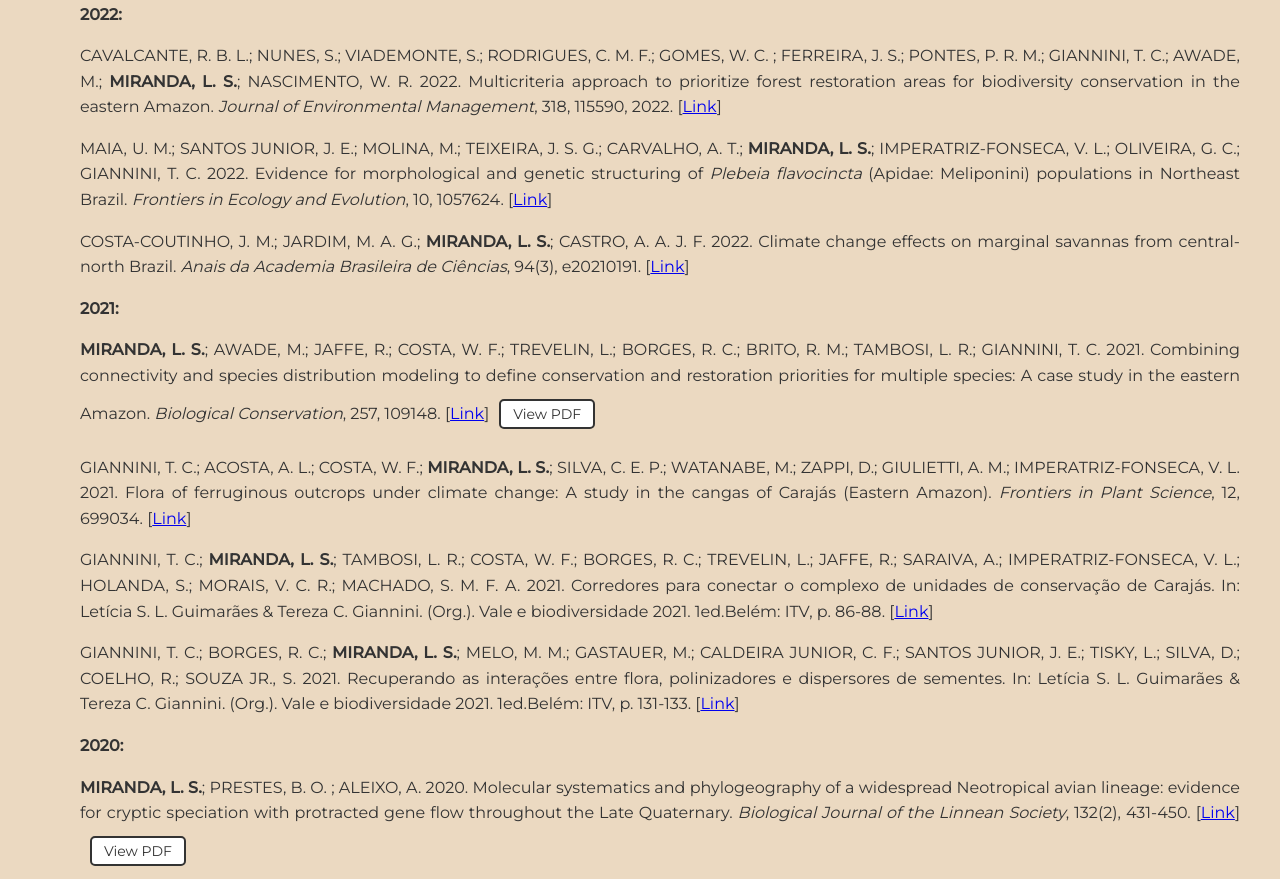
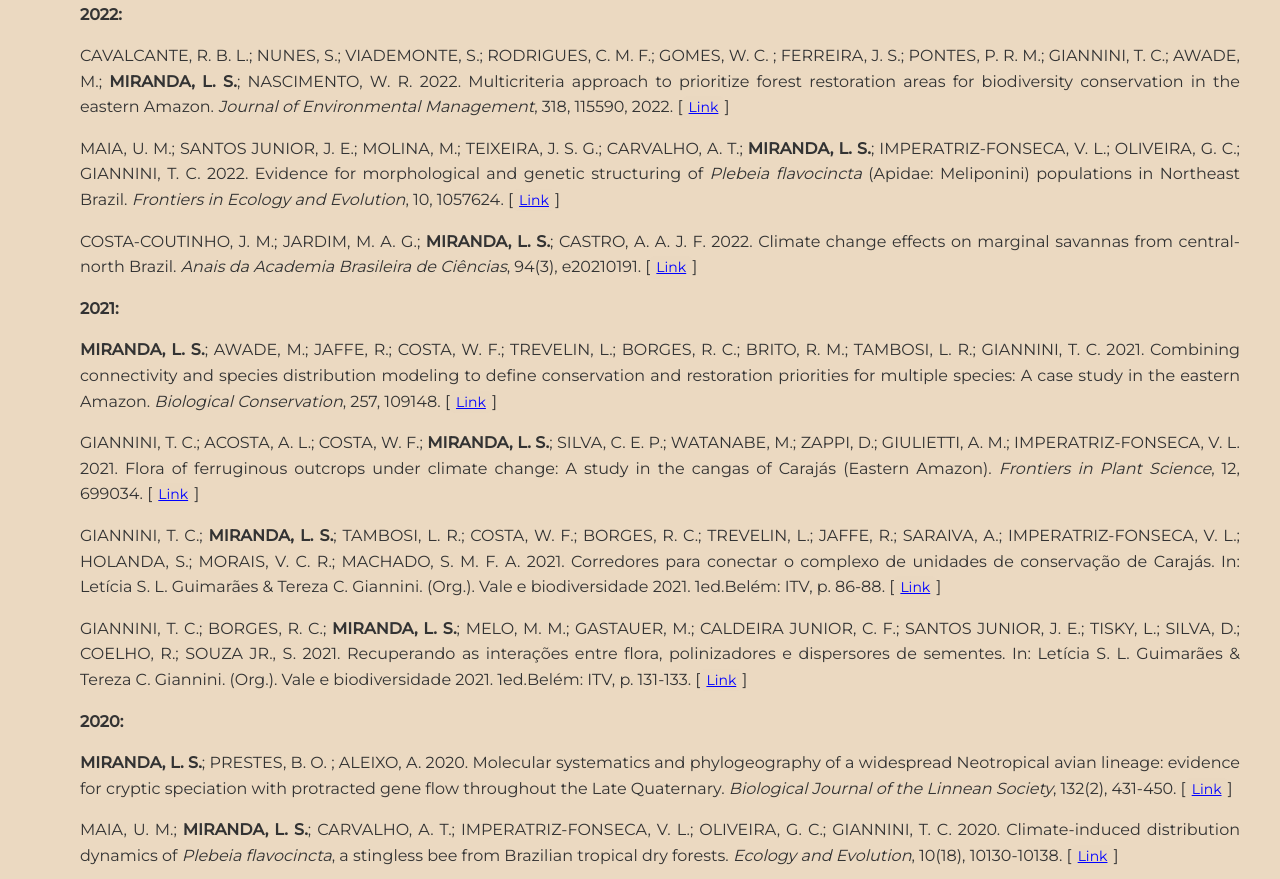
Before and after one commit to smrebeca/lmiranda, a plain HTML site: page index.html in a window 1280 px wide. Shown: the part 2120-2999 px from the top of the page. Drawn offline with Linux system fonts and the light colour scheme.

Commit message:
Collaboration for adjustments

```diff
--- a/index.html
+++ b/index.html
@@ -118,7 +118,7 @@
                     <strong>2021:</strong>
                     <li>
                         <!-- <strong>2021:</strong> -->
-                        <p><b>MIRANDA, L. S.</b>; AWADE, M.; JAFFE, R.; COSTA, W. F.; TREVELIN, L.; BORGES, R. C.; BRITO, R. M.; TAMBOSI, L. R.; GIANNINI, T. C. 2021. Combining connectivity and species distribution modeling to define conservation and restoration priorities for multiple species: A case study in the eastern Amazon. <i>Biological Conservation</i>, 257, 109148. [<a href="https://doi.org/10.1016/j.biocon.2021.109148" target="_blank">Link</a>]<button class="pdf-view" data-url="./publications/1-s2.0-S0006320721002007-main.pdf">View PDF</button> </p>
+                        <p><b>MIRANDA, L. S.</b>; AWADE, M.; JAFFE, R.; COSTA, W. F.; TREVELIN, L.; BORGES, R. C.; BRITO, R. M.; TAMBOSI, L. R.; GIANNINI, T. C. 2021. Combining connectivity and species distribution modeling to define conservation and restoration priorities for multiple species: A case study in the eastern Amazon. <i>Biological Conservation</i>, 257, 109148. [<a href="https://doi.org/10.1016/j.biocon.2021.109148" target="_blank">Link</a>]</p>
                     </li>
 
                     <li>
@@ -142,7 +142,7 @@
                     <strong>2020:</strong>
                     <li>
                         <!-- <strong>2020:</strong> -->
-                        <p><b>MIRANDA, L. S.</b>; PRESTES, B. O. ; ALEIXO, A. 2020. Molecular systematics and phylogeography of a widespread Neotropical avian lineage: evidence for cryptic speciation with protracted gene flow throughout the Late Quaternary. <i>Biological Journal of the Linnean Society</i>, 132(2), 431-450. [<a href="https://doi.org/10.1093/biolinnean/blaa193" target="_blank">Link</a>] <button class="pdf-view" data-url="./publications/blaa193.pdf">View PDF</button></p>
+                        <p><b>MIRANDA, L. S.</b>; PRESTES, B. O. ; ALEIXO, A. 2020. Molecular systematics and phylogeography of a widespread Neotropical avian lineage: evidence for cryptic speciation with protracted gene flow throughout the Late Quaternary. <i>Biological Journal of the Linnean Society</i>, 132(2), 431-450. [<a href="https://doi.org/10.1093/biolinnean/blaa193" target="_blank">Link</a>]</p>
                         </li>
 
                     <li>
@@ -172,7 +172,7 @@
                     <strong>2019:</strong>
                     <li>
                         <!-- <strong>2020:</strong> -->
-                        <p><b>MIRANDA, L. S.</b>; IMPERATRIZ-FONSECA, V. L.; GIANNINI, T. C. 2019. Climate change impact on ecosystem functions provided by birds in southeastern Amazonia. <i>PLoS One</i>, 14(4), e0215229. [<a href="https://doi.org/10.1371/journal.pone.0215229" target="_blank">Link</a>] <button class="pdf-view" data-url="./publications/document.pdf">View PDF</button></p>
+                        <p><b>MIRANDA, L. S.</b>; IMPERATRIZ-FONSECA, V. L.; GIANNINI, T. C. 2019. Climate change impact on ecosystem functions provided by birds in southeastern Amazonia. <i>PLoS One</i>, 14(4), e0215229. [<a href="https://doi.org/10.1371/journal.pone.0215229" target="_blank">Link</a>]</p>
                     </li>
 
                     <li>
--- a/style.css
+++ b/style.css
@@ -19,6 +19,10 @@ body {
 h1, h2, h3, h4, h5, h6 {
     color: black;
 }
+
+/* p {
+    letter-spacing: -0.5px;
+} */
 
 .profile-photo {
     max-width: 200px; /* Adjust the width as needed */
@@ -90,38 +94,22 @@ header {
 
 .publications ul li{
     list-style-type: none;
+    margin-bottom: 10px;
 }
 
-/* Estilos para o botão de visualização de PDF */
-.pdf-view {
+.publications ul li a {
     display: inline-block;
-    margin: 10px;
-    padding: 4px 12px;
-    border: 2px solid #333; /* Adicionando borda */
-    background-color: #fff; /* Cor de fundo branca */
-    color: #333; /* Cor do texto */
-    font-family: 'Montserrat', sans-serif;
     font-size: 14px;
+    padding: 0 6px;
+    background-color: var(--accent-color);
+    color: blue;
+    text-decoration: underline;
     border-radius: 5px;
-    cursor: pointer;
-    transition: background-color 0.3s ease, color 0.3s ease; /* Suavizando a transição de cores */
+    transition: background-color 0.3s ease;
 }
 
-.pdf-view:hover {
-    background-color: #333; /* Alterando a cor de fundo ao passar o mouse */
-    color: #fff; /* Alterando a cor do texto ao passar o mouse */
-}
-
-.pdf-view:focus {
-    outline: none;
-}
-
-.pdf-view:hover, .pdf-view:focus {
-    border-color: #fff; /* Alterando a cor da borda ao passar o mouse ou focar */
-}
-
-.pdf-view:hover {
-    cursor: pointer; /* Mudando o cursor para uma mão ao passar o mouse */
+.publications ul li a:hover {
+    background-color: grey;
 }
 
 /* Main content styles */
@@ -210,6 +198,7 @@ footer {
 
     p {
         font-size: 20px;
+        letter-spacing: -0.5px;
     }
 
     main {
```
